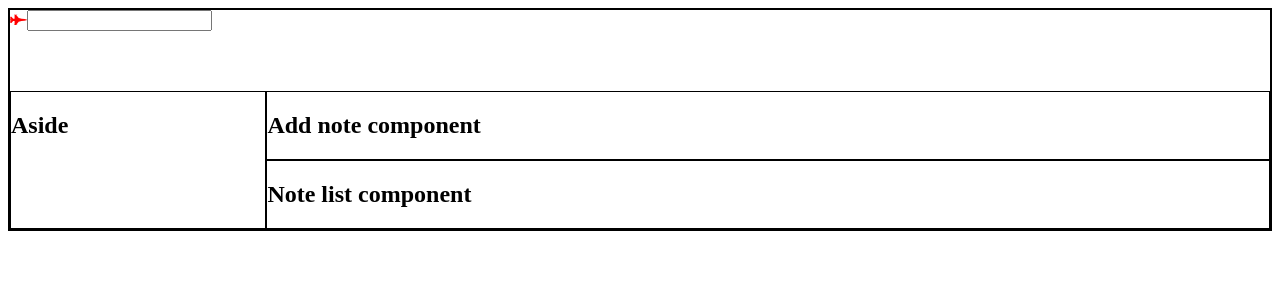
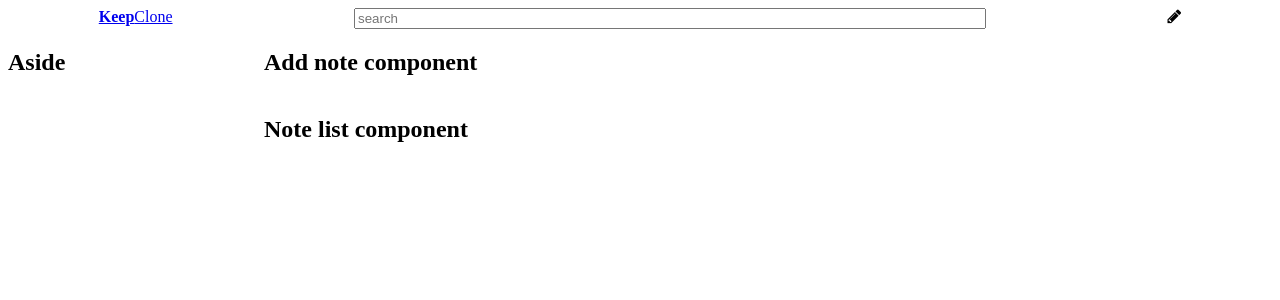
Before and after one commit to Alejupas/react2do, a React (Create React App) app: page / in a window 1280 px wide. Shown: the top 300 px of the page. Built offline with nearby package versions, Linux system fonts and the light colour scheme.

Commit message:
css flex for navbar

```diff
--- a/src/App.css
+++ b/src/App.css
@@ -1,12 +1,8 @@
 div {
-  border: 1px solid #000;
+  /* border: 1px solid #000; */
 }
 
 /* navbar */
-.fa-fighter-jet {
-  height: 80px;
-  color: red;
-}
 
 .navbar {
   grid-area: header;
--- a/src/components/appNavbar/appNavbar.jsx
+++ b/src/components/appNavbar/appNavbar.jsx
@@ -1,11 +1,16 @@
 import React, { Component } from 'react';
-
+import './style.css'
 class AppNavbar extends Component {
     state = {  }
     render() {
         return ( <header className='navbar'>
-            <i class="fa fa-fighter-jet" to='/'></i>
-            <input type="text" />
+            <a href="/"><strong>Keep</strong>Clone</a>
+            <div className='search'>
+                <input type="search" placeholder='search'/>
+            </div>
+            <div>
+                <i className='fa fa-pencil'></i>
+            </div>
         </header> );
     }
 }
--- /dev/null
+++ b/src/components/appNavbar/style.css
@@ -0,0 +1,12 @@
+.navbar {
+  display: flex;
+  justify-content: space-around;
+}
+
+.search {
+  width: 50%;
+}
+
+.search input {
+  width: 100%;
+}
```
